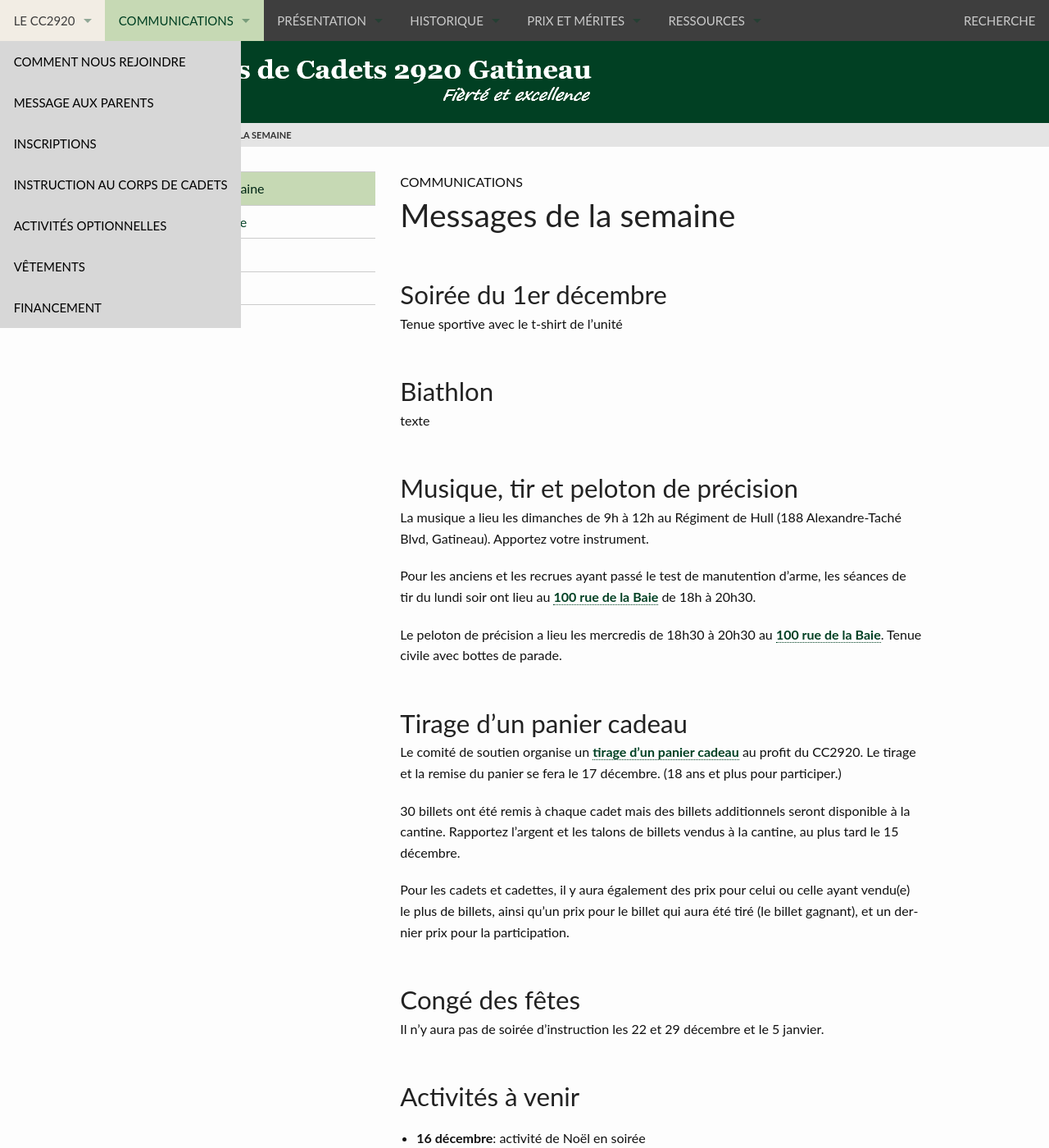
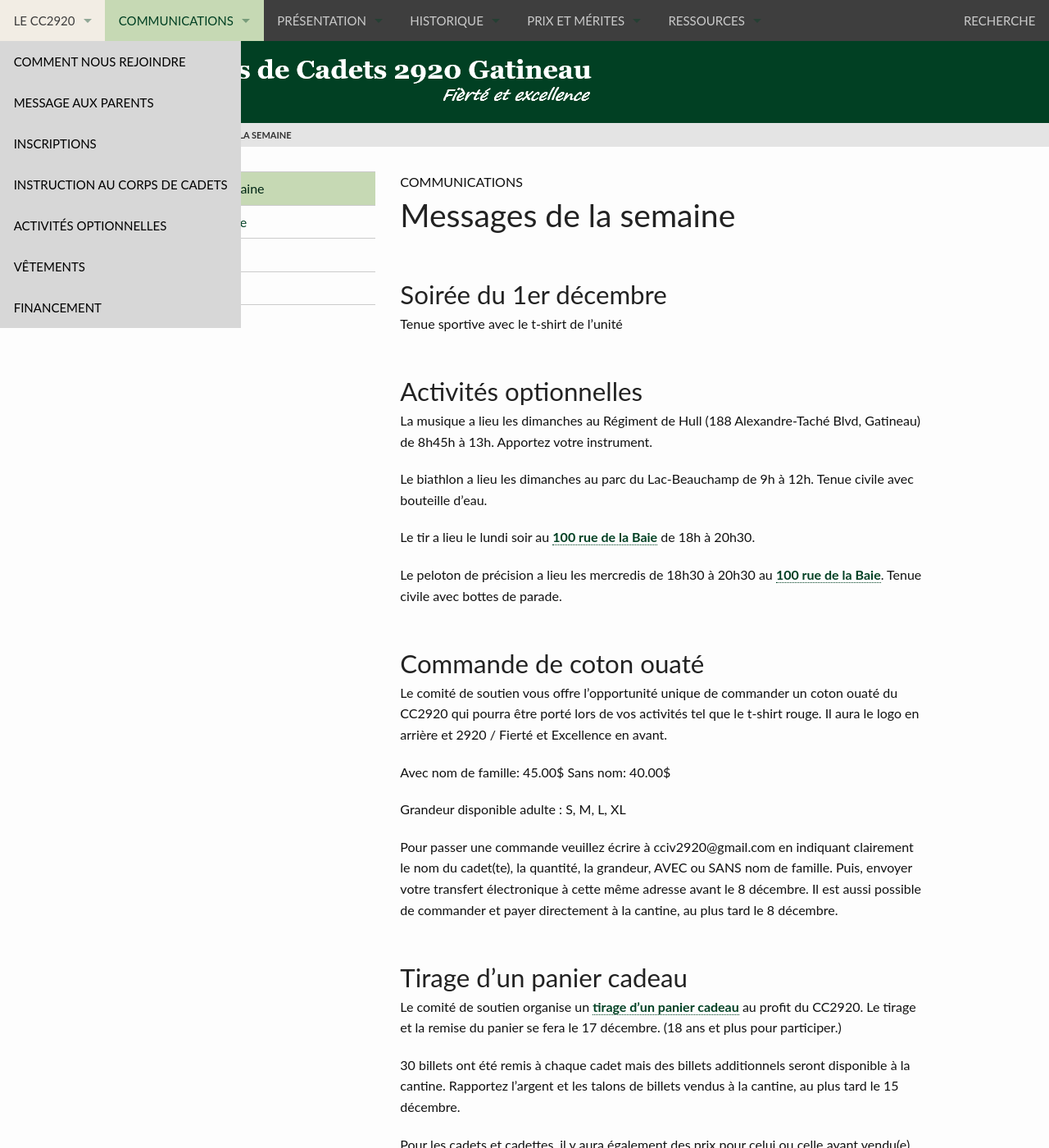
Before and after one commit to CC2920/web, a Jekyll site: the page built from _communications/messages.md, in a window 1280 px wide and 1400 px high. Shown: the whole window at 82% size. Built offline with Jekyll 4.4.1, drawn with Linux system fonts in a browser that asks for light colours.

Commit message:
Update messages.md

```diff
--- a/_communications/messages.md
+++ b/_communications/messages.md
@@ -12,17 +12,26 @@ activities:
 
 Tenue sportive avec le t-shirt de l'unité
 
-## Biathlon
+## Activités optionnelles
 
-texte
+La musique a lieu les dimanches au Régiment de Hull (188 Alexandre-Taché Blvd, Gatineau) de 8h45h à 13h. Apportez votre instrument.
 
-## Musique, tir et peloton de précision
+Le biathlon a lieu les dimanches au parc du Lac-Beauchamp de 9h à 12h. Tenue civile avec bouteille d'eau.
 
-La musique a lieu les dimanches de 9h à 12h au Régiment de Hull (188 Alexandre-Taché Blvd, Gatineau). Apportez votre instrument.
-
-Pour les anciens et les recrues ayant passé le test de manutention d'arme, les séances de tir du lundi soir ont lieu au [100 rue de la Baie](/information/comment-nous-rejoindre/) de 18h à 20h30.
+Le tir a lieu le lundi soir au [100 rue de la Baie](/information/comment-nous-rejoindre/) de 18h à 20h30.
 
 Le peloton de précision a lieu les mercredis de 18h30 à 20h30 au [100 rue de la Baie](/information/comment-nous-rejoindre/). Tenue civile avec bottes de parade.
+
+## Commande de coton ouaté
+
+Le comité de soutien vous offre l'opportunité unique de commander un coton ouaté du CC2920 qui pourra être porté lors de vos activités tel que le t-shirt rouge. Il aura le logo en arrière et 2920 / Fierté et Excellence en avant.
+
+Avec nom de famille: 45.00$
+Sans nom: 40.00$
+
+Grandeur disponible adulte : S, M, L, XL
+
+Pour passer une commande veuillez écrire à cciv2920@gmail.com en indiquant clairement le nom du cadet(te), la quantité, la grandeur, AVEC ou SANS nom de famille. Puis, envoyer votre transfert électronique à cette même adresse avant le 8 décembre. Il est aussi possible de commander et payer directement à la cantine,  au plus tard le 8 décembre.
 
 ## Tirage d'un panier cadeau
 
```
